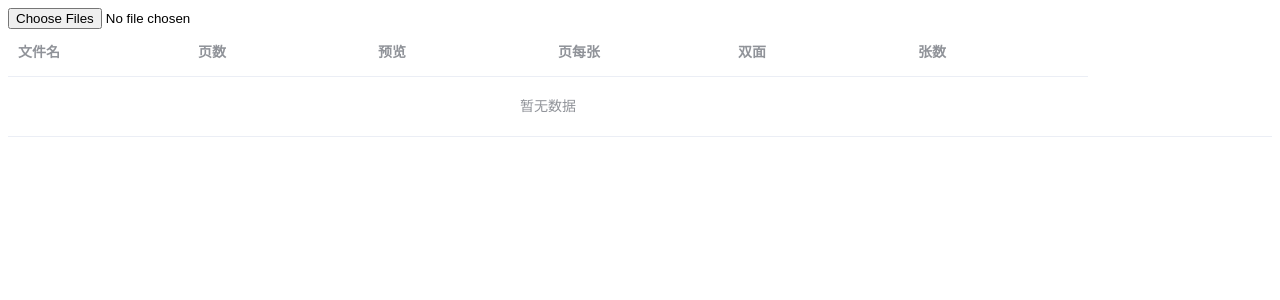
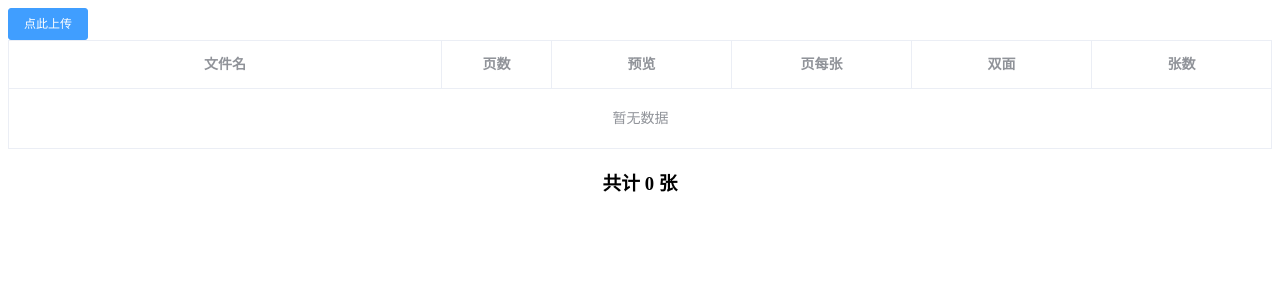
Before and after one commit to hy950831/PDF-Page-Counter, a Vue app: page / in a window 1280 px wide. Shown: the top 300 px of the page. Built offline with nearby package versions, Linux system fonts and the light colour scheme.

Commit message:
add total sheets count function

```diff
--- a/src/App.vue
+++ b/src/App.vue
@@ -1,15 +1,20 @@
 <template>
   <div id="app">
-    <input type="file" name="files" id="files" multiple @change="processFile($event)">
-    <el-table :data="tableData" style="width: 100%">
-      <el-table-column prop="name" label="文件名" width="180"></el-table-column>
-      <el-table-column prop="pageCount" label="页数" width="180"></el-table-column>
-      <el-table-column prop="preview" label="预览" width="180">
+    <el-button size="small" type="primary">
+      <label class="selectBtn">
+        点此上传
+        <input type="file" class="selectfiles" accept=".pdf" name="files" id="files" multiple @change="processFile($event)">
+      </label>
+    </el-button>
+    <el-table :data="tableData" style="width: 100%" border>
+      <el-table-column prop="name" label="文件名" min-width="110" align="center"></el-table-column>
+      <el-table-column prop="pageCount" label="页数" width="110" align="center"></el-table-column>
+      <el-table-column prop="preview" label="预览" width="180" align="center">
         <template slot-scope="scope">
           <pdf class="preview" :src="scope.row.address" @num-pages="updatePageCount($event, scope.$index)"></pdf>
         </template>
       </el-table-column>
-      <el-table-column prop="pagesPerSheet" label="页每张" width="180">
+      <el-table-column prop="pagesPerSheet" label="页每张" width="180" align="center">
         <template slot-scope="scope">
           <el-select v-model="scope.row.pagesPerSheet" @change="handlePagesPerSheetChange($event, scope.$index)">
             <el-option v-for="item in options" :key="item" :label="item+'页每张'" :value="item">
@@ -17,15 +22,15 @@
           </el-select>
         </template>
       </el-table-column>
-      <el-table-column prop="duplexPrint" label="双面" width="180">
+      <el-table-column prop="duplexPrint" label="双面" width="180" align="center">
         <template slot-scope="scope">
           <span v-if="scope.row.duplexPrint === true"></span>
           <el-switch @change="handleDuplexPrintChange($event, scope.$index)" v-model="scope.row.duplexPrint" active-color="#13ce66" inactive-color="#ff4949"></el-switch>
         </template>
       </el-table-column>
-      <el-table-column prop="sheetsNeeded" label="张数" width="180"></el-table-column>
-
+      <el-table-column prop="sheetsNeeded" label="张数" width="180" align="center"></el-table-column>
     </el-table>
+    <h3 style="text-align:center">共计 {{totalSheetCount}} 张</h3>
   </div>
 </template>
 
@@ -42,6 +47,7 @@ export default {
       visible: false,
       tableData: [],
       options: [1, 2, 4, 6],
+      totalSheetCount: 0,
       fileList: []
     }
   },
@@ -66,6 +72,7 @@ export default {
         newItem.sheetsNeeded = event
         this.$set(this.tableData, index, newItem)
       }
+      this.updateTotalSheetCount()
     },
     handlePagesPerSheetChange(event, index) {
       if (event) {
@@ -90,6 +97,13 @@ export default {
       }
       newItem.sheetsNeeded = sheets
       this.$set(this.tableData, index, newItem)
+      this.updateTotalSheetCount()
+    },
+    updateTotalSheetCount() {
+      this.totalSheetCount = 0
+      for (let item of this.tableData) {
+        this.totalSheetCount += item.sheetsNeeded
+      }
     }
   }
 }
@@ -100,4 +114,7 @@ export default {
   display: inline-block;
   height: 200px;
 }
+.selectfiles {
+  display: none;
+}
 </style>
```
